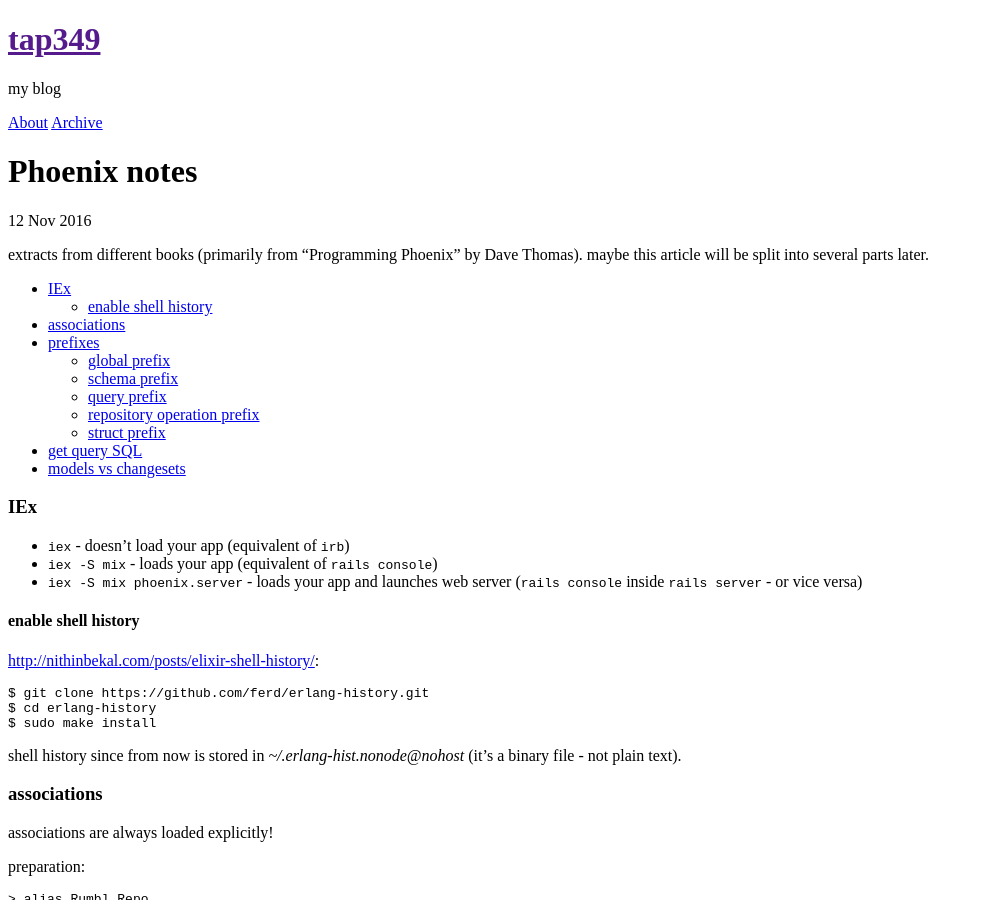
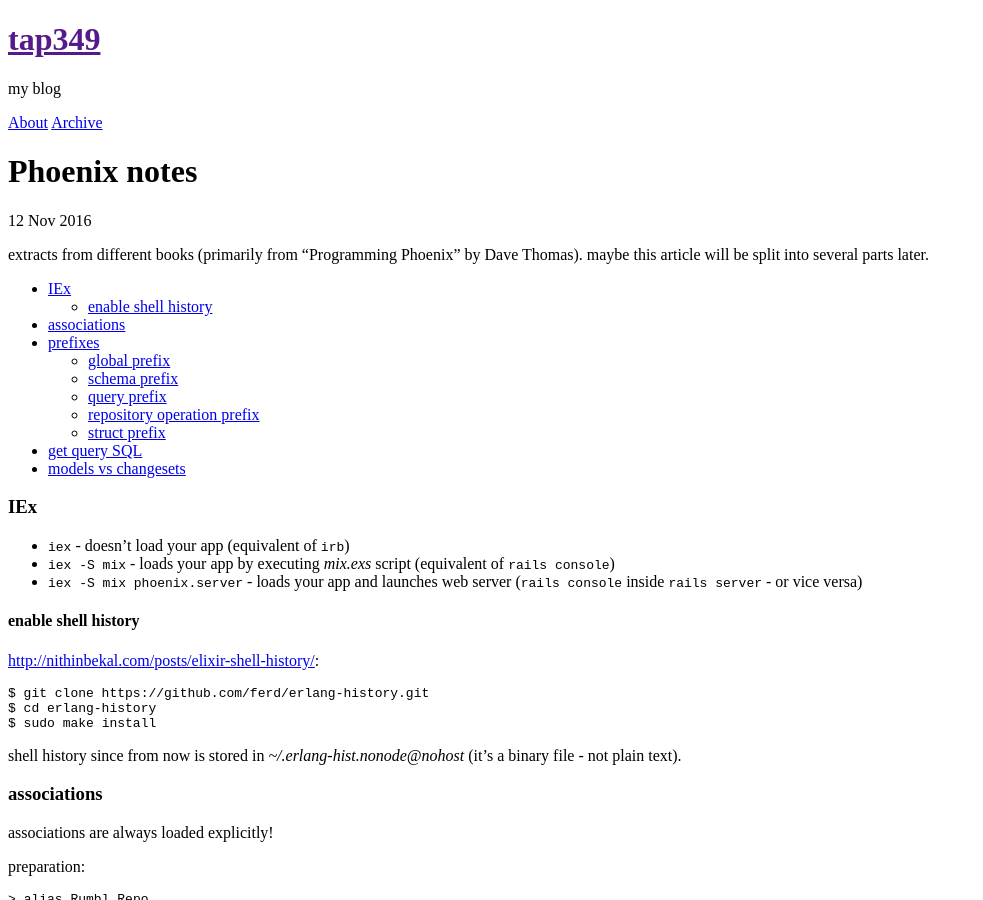
Before and after one commit to tap349/tap349.github.io, a Jekyll site: the page built from _posts/2016-11-12-phoenix-notes.md, in a window 1280 px wide and 900 px high. Shown: the whole window, without its empty margins (0-983 px from the left). Built offline with Jekyll 4.4.1, drawn with Linux system fonts in a browser that asks for light colours.

Commit message:
update 2016-12-17_15:51:40

```diff
--- a/_posts/2016-11-12-phoenix-notes.md
+++ b/_posts/2016-11-12-phoenix-notes.md
@@ -17,7 +17,8 @@ maybe this article will be split into several parts later.
 ### IEx
 
 - `iex` - doesn't load your app (equivalent of `irb`)
-- `iex -S mix` - loads your app (equivalent of `rails console`)
+- `iex -S mix` - loads your app by executing _mix.exs_ script
+  (equivalent of `rails console`)
 - `iex -S mix phoenix.server` - loads your app and launches web server
   (`rails console` inside `rails server` - or vice versa)
 
```
